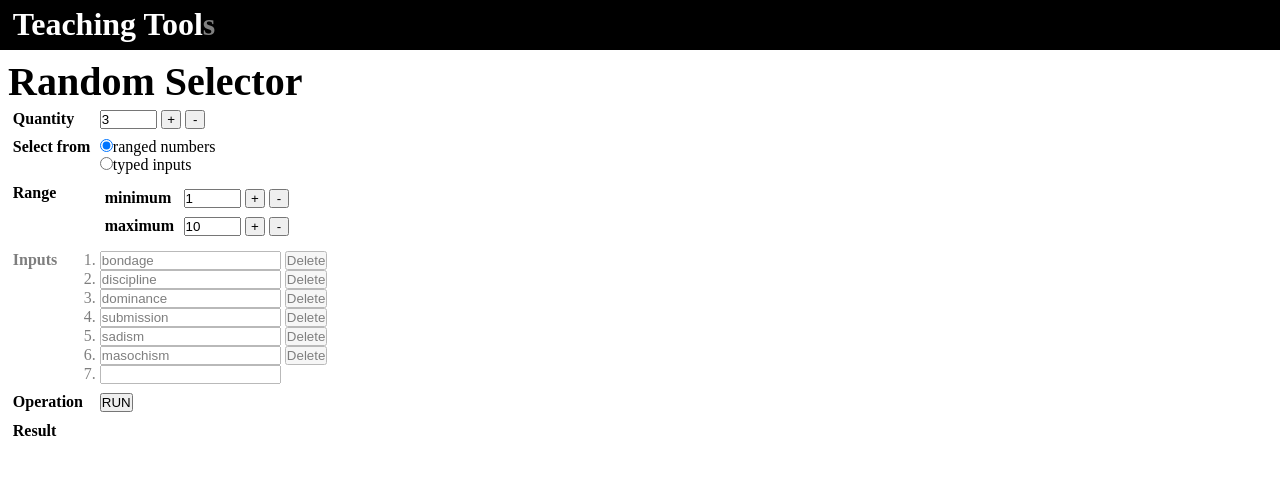
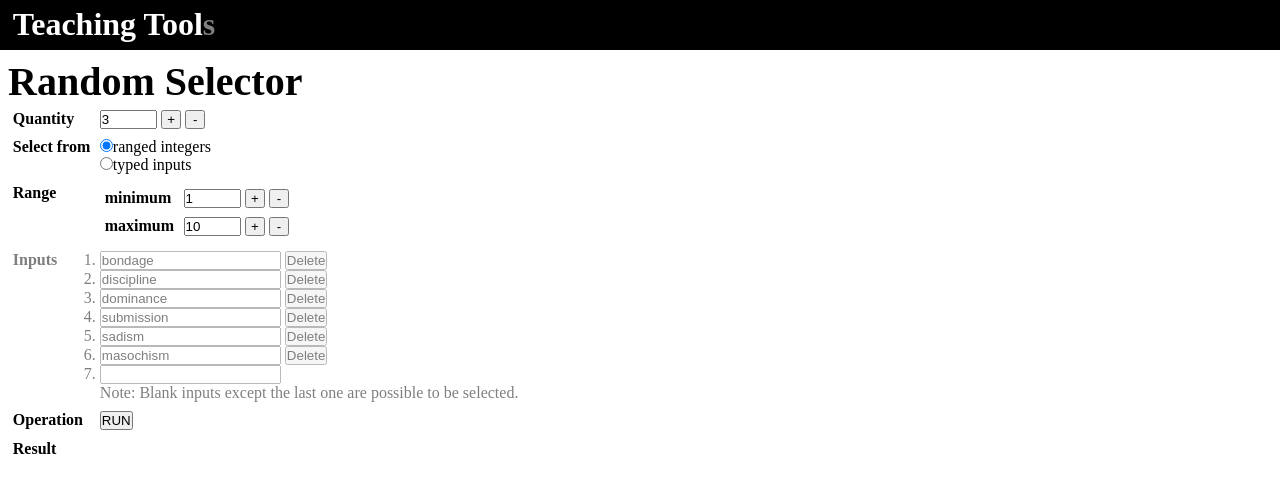
Before and after one commit to kong0107/197, a plain HTML site: page index.html in a window 1280 px wide. Shown: the top 478 px of the page. Drawn offline with nearby package versions, Linux system fonts and the light colour scheme.

Commit message:
update text

```diff
--- a/index.html
+++ b/index.html
@@ -30,7 +30,7 @@
 				<dl>
 					<dt>Select from</dt>
 					<dd>
-						<label><input type="radio" ng-model="type" value="numbers">ranged numbers</label>
+						<label><input type="radio" ng-model="type" value="numbers">ranged integers</label>
 						<br>
 						<label><input type="radio" ng-model="type" value="inputs">typed inputs</label>
 					</dd>
@@ -65,6 +65,7 @@
 								<button ng-show="$index<inputs.length-1" ng-click="delete($index);$parent.type='inputs'">Delete</button>
 							</li>
 						</ol>
+						Note: Blank inputs except the last one are possible to be selected.
 					</dd>
 				</dl>
 				<dl ng-show="type">
```
